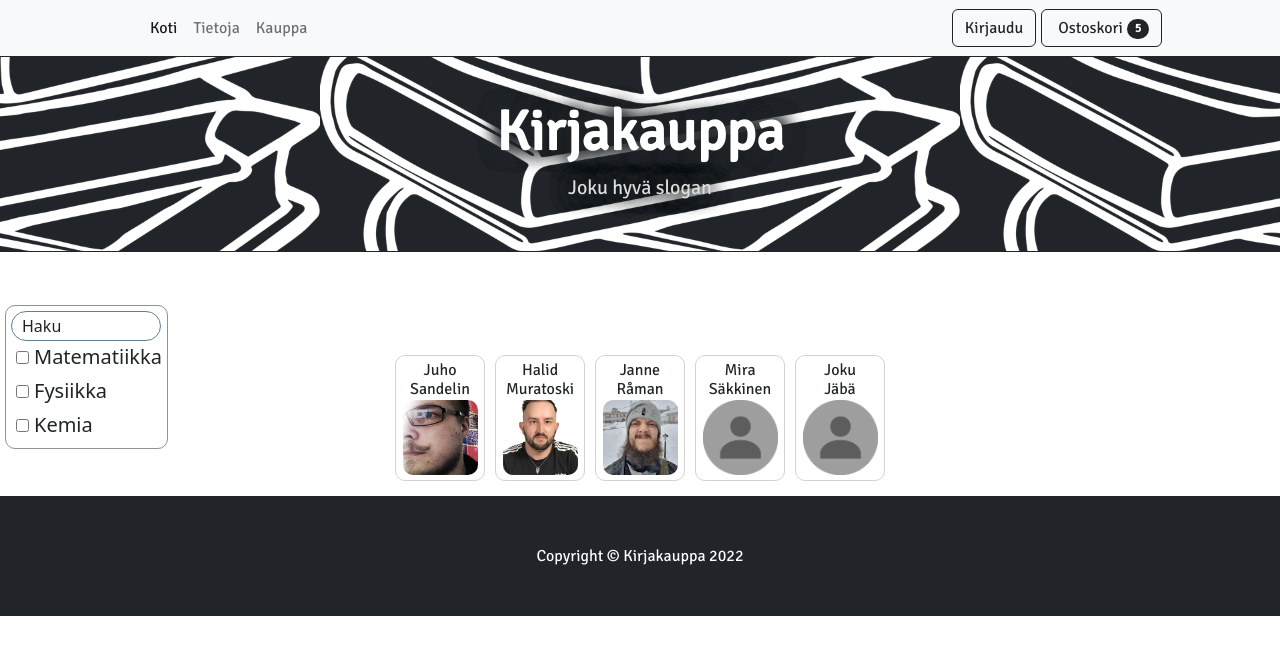
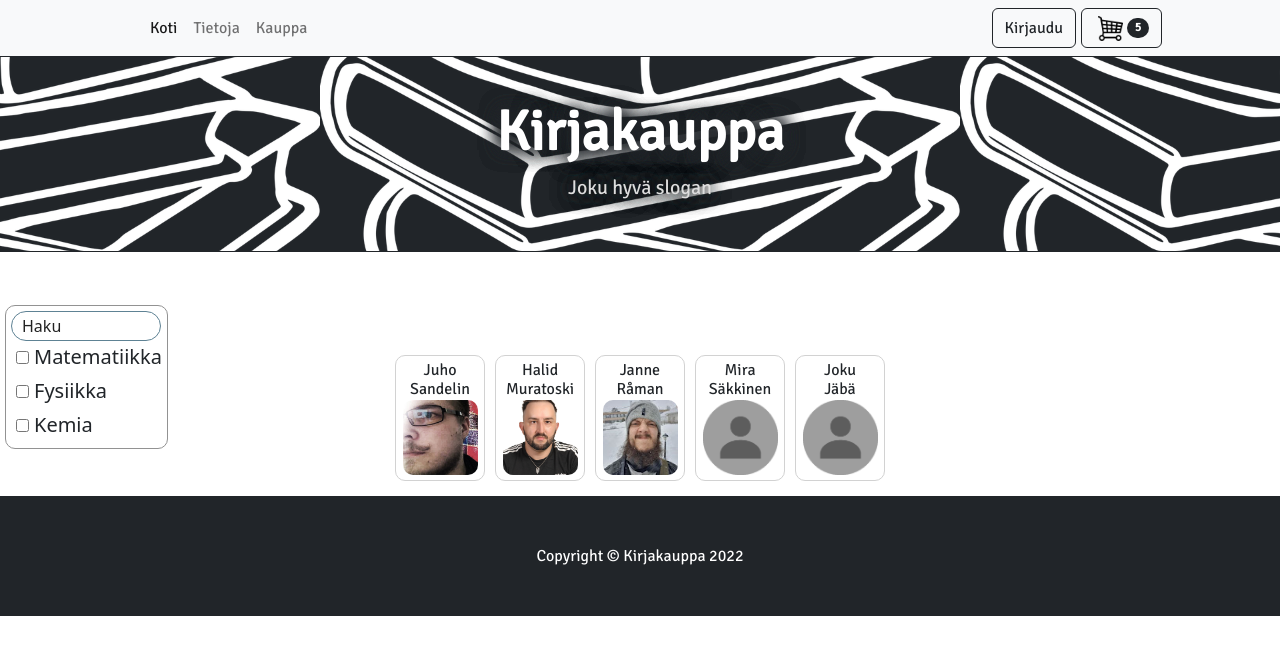
Before and after one commit to hmuratoski/BookShopForUsedBooks, a React (Create React App) app: page / in a window 1280 px wide. Shown: the top 654 px of the page. Built offline with nearby package versions, Linux system fonts and the light colour scheme; no server answers.

Commit message:
shopping cart icon

```diff
--- a/src/components/navbar.js
+++ b/src/components/navbar.js
@@ -51,7 +51,7 @@ export const Navbar = (props) => {
 
 							<button className="btn btn-outline-dark cartButton" type="submit">
 								<i className="bi-cart-fill me-1"></i>
-								{language.navCart}
+								<img className="cartIcon" src={require('../images/cart.png')}/>
 								<span className="badge bg-dark text-white ms-1 rounded-pill">{props.itemsInCart}</span>
 							</button>
 						</form>
--- a/src/css/Navbar.css
+++ b/src/css/Navbar.css
@@ -10,3 +10,7 @@
 .cartButton {
 	margin-left: 5px;
 }
+
+.cartIcon {
+	width: 25px;
+}
--- a/src/locale/FI.js
+++ b/src/locale/FI.js
@@ -5,7 +5,8 @@ export const language = {
 	navHome: "Koti",
 	navAbout: "Tietoja",
 	navShop: "Kauppa",
-	navCart: "Ostoskori",
+
+	shoppingCart: "Ostoskori",
 
 	productDetails: "Tietoja",
 
```
Also changed, not shown: src/images/cart.png.
